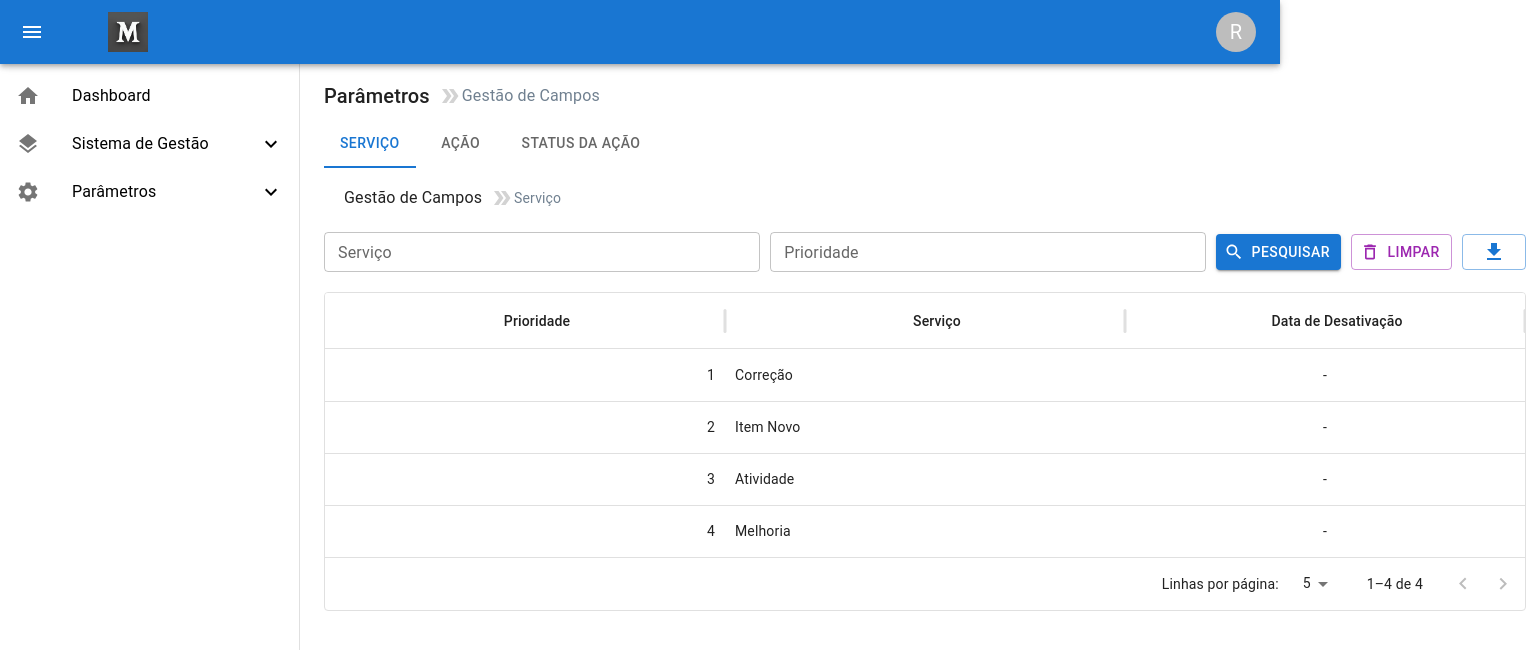
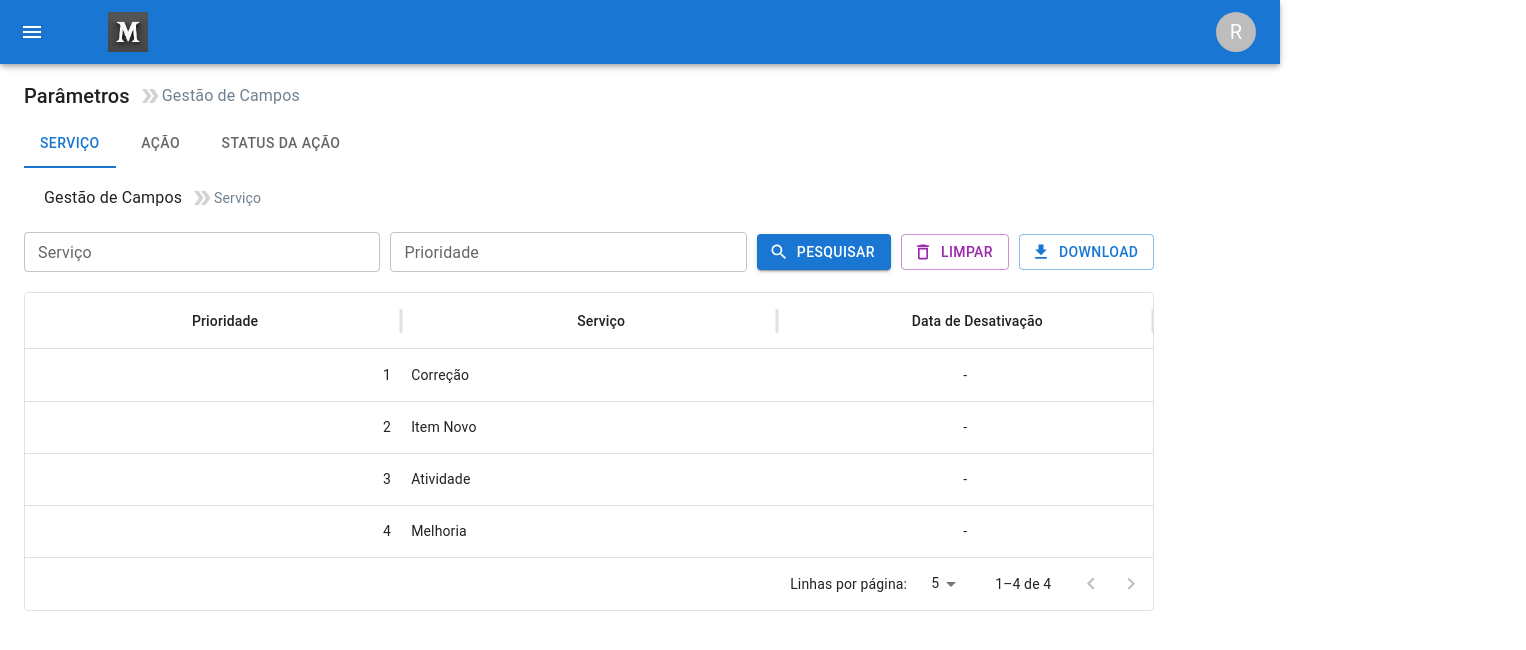
Before and after one commit to feandrade02/gestao_de_produtos, a React (Create React App) app: page /gestaocampos in a window 1280 px wide. Shown: the top 650 px of the page, 1526 px wide, since content can reach past the window. Built offline with nearby package versions, Linux system fonts and the light colour scheme.

Commit message:
reparos gerais no drawer e datagrids

```diff
--- a/src/components/grids/Acao.jsx
+++ b/src/components/grids/Acao.jsx
@@ -11,7 +11,7 @@ const columns = [
     {
       field: 'acao',
       headerName: 'Ação',
-      width: 600,
+      flex: 1,
       editable: true,
       align: 'left',
       headerAlign: 'center',
@@ -20,7 +20,7 @@ const columns = [
     {
       field: 'dataDesativacao',
       headerName: 'Data de Desativação',
-      width: 600,
+      flex: 1,
       editable: true,
       align: 'center',
       headerAlign: 'center',
@@ -40,13 +40,10 @@ const exportToExcel = () => {
   const worksheet = XLSX.utils.json_to_sheet(rows);
   const workbook = XLSX.utils.book_new();
   XLSX.utils.book_append_sheet(workbook, worksheet, "Acao");
-
-  // Gerar o arquivo Excel e fazer o download
   XLSX.writeFile(workbook, "tabela_acao.xlsx");
 };
 
 export default function Acao() {
-
   const [filteredRows, setFilteredRows] = useState(rows);
 
   const handleFilter = (filters) => {
@@ -70,11 +67,11 @@ export default function Acao() {
     setFilteredRows(rows);  // Reseta para os dados originais
   };
 
-    return(
+  return (
     <Box>
       <TituloTab titulo="Gestão de Campos" subtitulo="Ação" />
 
-            <Box sx={{ width: '100%', maxWidth: '1210px', margin: '0' }}>
+      <Box sx={{ width: '100%', maxWidth: '90%', margin: '0' }}>
 
         <BarraFiltro
           fields={[
@@ -93,15 +90,15 @@ export default function Acao() {
               },
               "& .header-align-right .MuiDataGrid-columnHeaderTitleContainer": {
                 display: 'flex',
-                      justifyContent: 'space-between', // Usa o espaço entre os itens
+                justifyContent: 'space-between',
                 alignItems: 'center',
               },
               "& .header-align-right .MuiDataGrid-columnHeaderTitleContainer span": {
-                      flexGrow: 1, // O título ocupa o espaço central
+                flexGrow: 1,
                 textAlign: 'center',
               },
               "& .header-align-right .MuiDataGrid-columnHeaderTitleContainer::before": {
-                      content: '""', // Elemento invisível à esquerda
+                content: '""',
                 width: '24px',
                 height: '1px',
                 visibility: 'hidden',
@@ -109,7 +106,7 @@ export default function Acao() {
             }}
             rows={filteredRows}
             columns={columns}
-                  //pageSize={5}
+            // pageSize={5}
             localeText={ptBR.components.MuiDataGrid.defaultProps.localeText}
             initialState={{
                 pagination: {
@@ -121,7 +118,6 @@ export default function Acao() {
             pageSizeOptions={[1, 2, 3, 4, 5, 6, 7, 8, 9, 10]}
         />
       </Box>
-
     </Box>
-    )
+  );
 }
--- a/src/components/grids/BarraFiltro.jsx
+++ b/src/components/grids/BarraFiltro.jsx
@@ -31,7 +31,7 @@ export default function FiltroTabela({ fields, onFilter, onClear, onDownload })
       {fields.map((field) => (
         <TextField
             sx={{
-                width:'40%'
+                flex: 1
             }}
             key={field.name}
             label={field.label}
@@ -67,8 +67,9 @@ export default function FiltroTabela({ fields, onFilter, onClear, onDownload })
         variant="outlined"
         color="primary"
         onClick={onDownload}
+        startIcon={<DownloadIcon />}
       >
-        <DownloadIcon />
+        Download
       </Button>
     </Box>
   );
--- a/src/components/grids/Servico.jsx
+++ b/src/components/grids/Servico.jsx
@@ -11,7 +11,7 @@ const columns = [
     {
       field: 'prioridade',
       headerName: 'Prioridade',
-      width: 400,
+      flex: 1,
       align: 'right',
       headerAlign: 'center',
       headerClassName: 'header-align-right'
@@ -19,7 +19,7 @@ const columns = [
     {
       field: 'servico',
       headerName: 'Serviço',
-      width: 400,
+      flex: 1,
       editable: true,
       align: 'left',
       headerAlign: 'center',
@@ -28,7 +28,7 @@ const columns = [
     {
       field: 'dataDesativacao',
       headerName: 'Data de Desativação',
-      width: 400,
+      flex: 1,
       editable: true,
       align: 'center',
       headerAlign: 'center',
@@ -84,7 +84,7 @@ export default function Servico() {
         <Box>
             <TituloTab titulo="Gestão de Campos" subtitulo="Serviço" />
 
-            <Box sx={{ width: '100%', maxWidth: '1210px', margin: '0' }}>
+            <Box sx={{ width: '100%', maxWidth: '90%', margin: '0' }}>
 
               <BarraFiltro
                 fields={[
--- a/src/components/grids/StatusAcao.jsx
+++ b/src/components/grids/StatusAcao.jsx
@@ -11,7 +11,7 @@ const columns = [
     {
       field: 'statusAcao',
       headerName: 'Status da Ação',
-      width: 400,
+      flex: 1,
       align: 'left',
       headerAlign: 'center',
       headerClassName: 'header-align-right'
@@ -19,7 +19,7 @@ const columns = [
     {
       field: 'rotulo',
       headerName: 'Rótulo',
-      width: 400,
+      flex: 1,
       editable: true,
       align: 'center',
       headerAlign: 'center',
@@ -28,7 +28,7 @@ const columns = [
     {
       field: 'dataDesativacao',
       headerName: 'Data de Desativação',
-      width: 400,
+      flex: 1,
       editable: true,
       align: 'center',
       headerAlign: 'center',
@@ -86,7 +86,7 @@ export default function Servico() {
         <Box>
             <TituloTab titulo="Gestão de Campos" subtitulo="Status Ação" />
 
-            <Box sx={{ width: '100%', maxWidth: '1210px', margin: '0' }}>
+            <Box sx={{ width: '100%', maxWidth: '90%', margin: '0' }}>
 
             <BarraFiltro
                 fields={[
--- a/src/components/layout/PaginaBase.jsx
+++ b/src/components/layout/PaginaBase.jsx
@@ -40,6 +40,7 @@ const menuItems = [
 ];
 
 export default function PaginaBase({ children }) {
+  const [drawerOpen, setDrawerOpen] = useState(false);
   const [anchorElUser, setAnchorElUser] = useState(null);
   const [openSubMenu, setOpenSubMenu] = useState({});
   const [selectedItem, setSelectedItem] = useState(null);
@@ -66,7 +67,6 @@ export default function PaginaBase({ children }) {
 
   const handleSideBarItemClick = (item) => {
     setSelectedItem(item.text);
-    setSelectedSubItem(null);
     item.subItems ? handleSubMenuToggle(item.text) : navigate(item.path);
   }
 
@@ -78,6 +78,10 @@ export default function PaginaBase({ children }) {
 
   const handleSubMenuToggle = (text) => {
     setOpenSubMenu((prevState) => ({ ...prevState, [text]: !prevState[text] }));
+  };
+
+  const toggleDrawer = () => {
+    setDrawerOpen(!drawerOpen);
   };
 
   const renderMenuItem = (item) => (
@@ -133,6 +137,7 @@ export default function PaginaBase({ children }) {
             edge="start"
             color="inherit"
             aria-label="menu"
+            onClick={toggleDrawer}
             sx={{ mr: 2 }}
           >
             <MenuIcon />
@@ -177,12 +182,14 @@ export default function PaginaBase({ children }) {
       </AppBar>
 
       <Drawer
-        variant="permanent"
+        variant="persistent"
+        open={drawerOpen}
         sx={{
-          width: drawerWidth,
+          width: drawerOpen ? drawerWidth : 0,
           flexShrink: 0,
+          transition: 'width 0.3s',
           [`& .MuiDrawer-paper`]: {
-            width: drawerWidth,
+            width: drawerOpen ? drawerWidth : 0,
             boxSizing: 'border-box',
             top: '64px',
           },
@@ -203,6 +210,7 @@ export default function PaginaBase({ children }) {
         sx={{
           mt: '64px',
           flexGrow: 1,
+          transition: 'width 0.3s'
         }}
       >
         {children}
```
Lines whose indentation alone changed are shown as unchanged.
